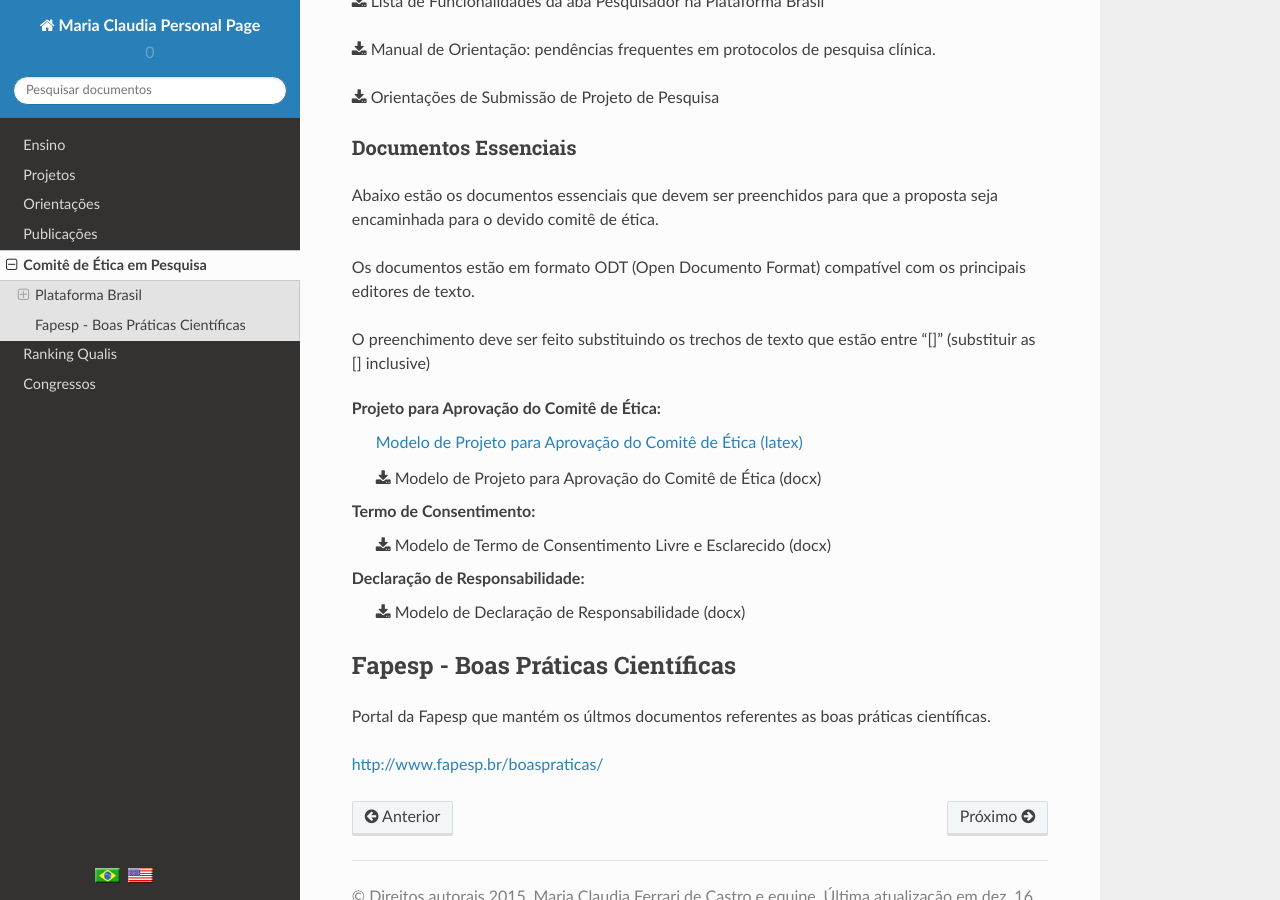
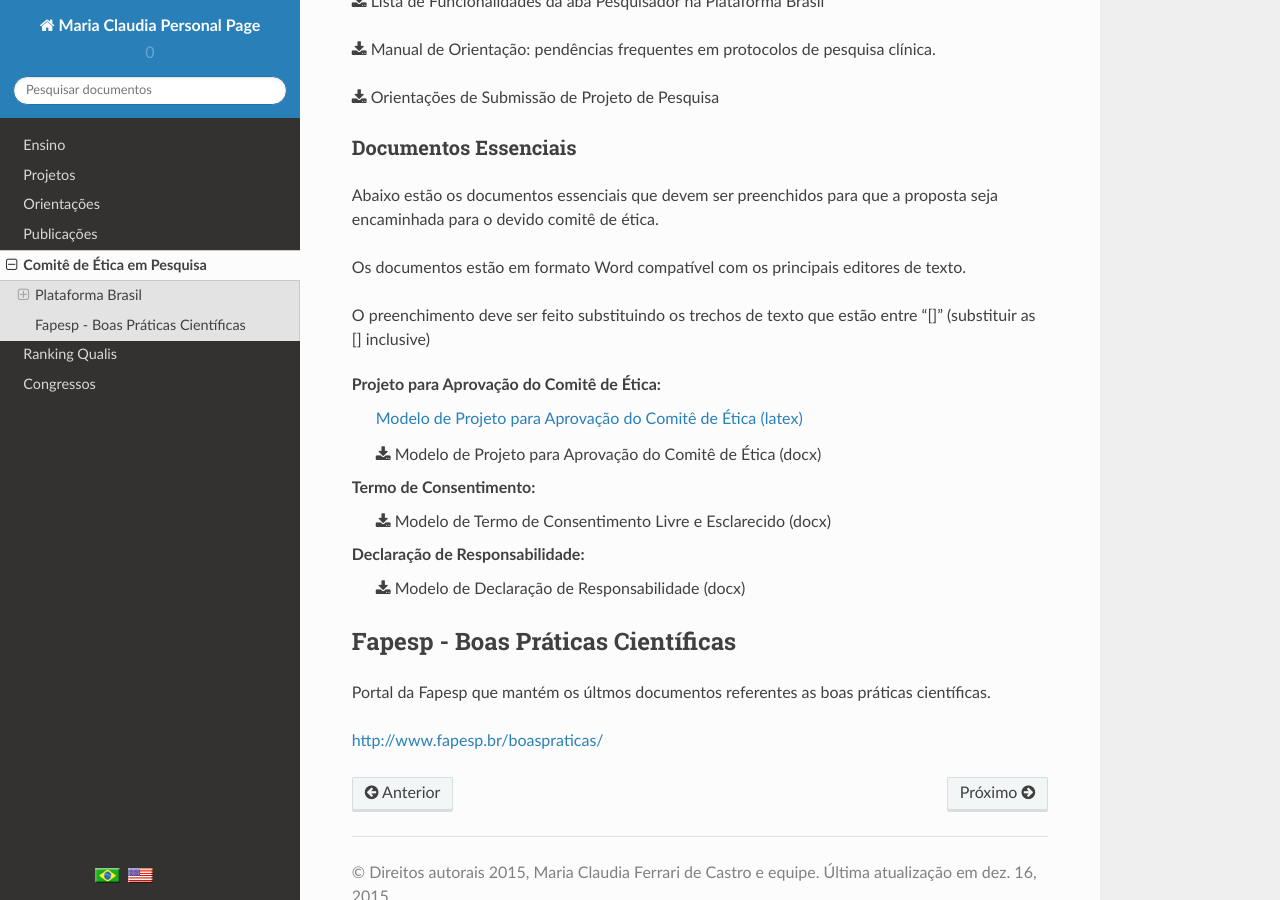
Before and after one commit to mclaudia/personal_page_fei, a Sphinx documentation site: the page built from source/comitedeetica.rst, in a window 1280 px wide and 900 px high, scrolled down 852 px. Built offline with Sphinx 7.4.7 and the Read the Docs theme 2.0.0, drawn with Linux system fonts in a browser that asks for light colours.

Commit message:
change document type description

```diff
--- a/source/comitedeetica.rst
+++ b/source/comitedeetica.rst
@@ -45,7 +45,7 @@ Documentos Essenciais
 
 Abaixo estão os documentos essenciais que devem ser preenchidos para que a proposta seja encaminhada para o devido comitê de ética.
 
-Os documentos estão em formato ODT (Open Documento Format) compatível com os principais editores de texto.
+Os documentos estão em formato Word compatível com os principais editores de texto.
 
 O preenchimento deve ser feito substituindo os trechos de texto que estão entre "[]" (substituir as [] inclusive)
 
```
